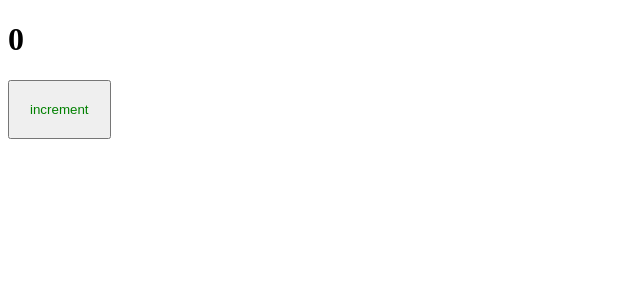
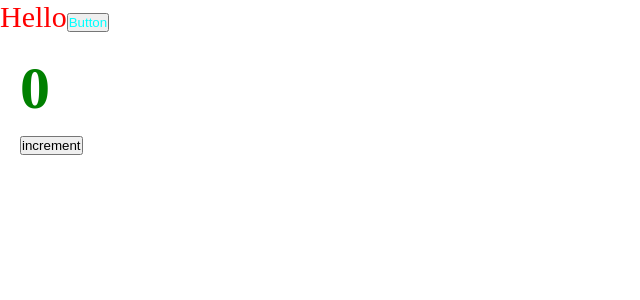
Before and after one commit to ShpakKate/reactApp, a React (Create React App) app: page / in a window 1280 px wide. Shown: the top 300 px of the page, without its empty margins (0-640 px from the left). Built offline with nearby package versions, Linux system fonts and the light colour scheme.

Commit message:
[5] Настройка css modules.ts

```diff
--- a/package.json
+++ b/package.json
@@ -45,6 +45,7 @@
     "ajv-keywords": "^5.1.0",
     "css-loader": "^7.1.2",
     "html-webpack-plugin": "^5.5.0",
+    "mini-css-extract-plugin": "^2.5.3",
     "sass": "^1.92.0",
     "sass-loader": "^16.0.5",
     "style-loader": "^4.0.0",
--- a/public/index.html
+++ b/public/index.html
@@ -2,19 +2,19 @@
 <html lang="en">
   <head>
     <meta charset="utf-8" />
-    <link rel="icon" href="%PUBLIC_URL%/favicon.ico" />
+    <link rel="icon" href="/favicon.ico" />
     <meta name="viewport" content="width=device-width, initial-scale=1" />
     <meta name="theme-color" content="#000000" />
     <meta
       name="description"
       content="Web site created using create-react-app"
     />
-    <link rel="apple-touch-icon" href="%PUBLIC_URL%/logo192.png" />
+    <link rel="apple-touch-icon" href="/logo192.png" />
     <!--
       manifest.json provides metadata used when your web app is installed on a
       user's mobile device or desktop. See https://developers.google.com/web/fundamentals/web-app-manifest/
     -->
-    <link rel="manifest" href="%PUBLIC_URL%/manifest.json" />
+    <link rel="manifest" href="/manifest.json" />
     <!--
       Notice the use of %PUBLIC_URL% in the tags above.
       It will be replaced with the URL of the `public` folder during the build.
--- /dev/null
+++ b/src/App.tsx
@@ -0,0 +1,14 @@
+import { Counter } from './components/Counter';
+import './index.scss';
+
+const App = () => {
+    return (
+        <div className="app">
+            Hello
+            <button className='button'> Button </button>
+            <Counter />
+        </div>
+  );
+}
+
+export default App;
--- a/src/components/Counter.scss
+++ b/src/components/Counter.module.scss
@@ -1,4 +1,4 @@
-button {
+.btn {
     padding: 20px;
     color: green;
 }
--- a/src/components/Counter.tsx
+++ b/src/components/Counter.tsx
@@ -1,5 +1,5 @@
 import React, { useState } from 'react';
-import './Counter.scss';
+import * as classes from './Counter.module.scss';
 
 export const Counter = () => {
     const [count, setCount] = useState(0);
@@ -7,7 +7,7 @@ export const Counter = () => {
         setCount(count + 1)
     }
     return (
-        <div>
+        <div className={classes.btn}>
             <h1>{count}</h1>
             <button onClick={increment}>increment</button>
         </div>
--- a/src/index.css
+++ /dev/null
@@ -1,13 +0,0 @@
-body {
-  margin: 0;
-  font-family: -apple-system, BlinkMacSystemFont, 'Segoe UI', 'Roboto', 'Oxygen',
-    'Ubuntu', 'Cantarell', 'Fira Sans', 'Droid Sans', 'Helvetica Neue',
-    sans-serif;
-  -webkit-font-smoothing: antialiased;
-  -moz-osx-font-smoothing: grayscale;
-}
-
-code {
-  font-family: source-code-pro, Menlo, Monaco, Consolas, 'Courier New',
-    monospace;
-}
--- /dev/null
+++ b/src/index.scss
@@ -0,0 +1,14 @@
+* {
+  margin: 0;
+  padding: 0;
+  box-sizing: border-box;
+}
+
+.button {
+  color: aqua;
+}
+
+.app {
+  font-size: 30px;
+  color: red;
+}
--- a/src/index.tsx
+++ b/src/index.tsx
@@ -1,9 +1,8 @@
 import { render } from 'react-dom';
-import { Counter } from './components/Counter';
+import './index.scss'
+import App from './App';
 
 render(
-    <div>
-        <Counter />
-    </div>,
+    <App />,
     document.getElementById('root')
 )
--- a/tsconfig.json
+++ b/tsconfig.json
@@ -9,7 +9,7 @@
     "moduleResolution": "node",
     "allowSyntheticDefaultImports": true,
     "esModuleInterop": true,
-    "baseUrl": "."
+//    "baseUrl": "."
   },
   "ts-node": {
     "compilerOptions": {
```
Also changed, not shown: src/App.css (deleted, +0 -38 lines), src/App.js (deleted, +0 -25 lines), src/global.d.ts (added, +7 -0 lines), 4 other files (tests, documents, lock files or other folders).
